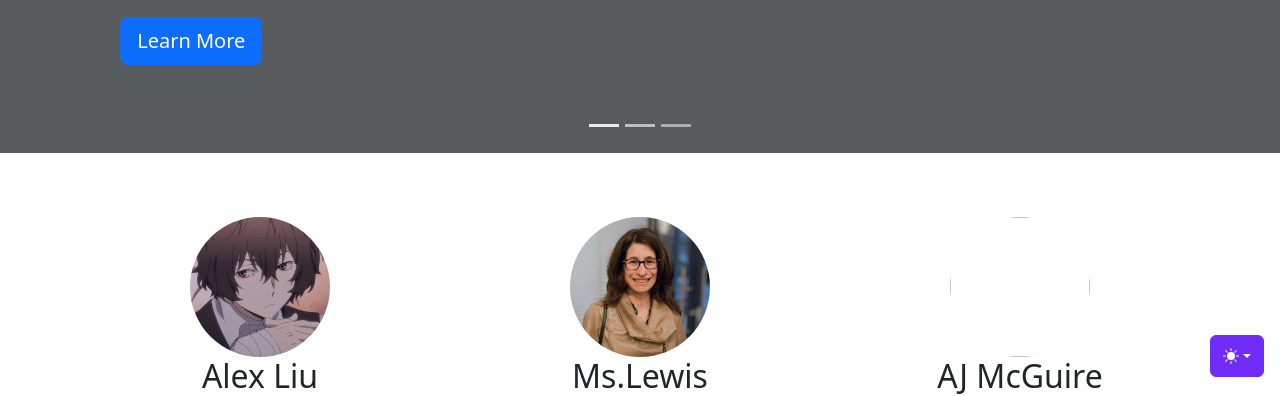
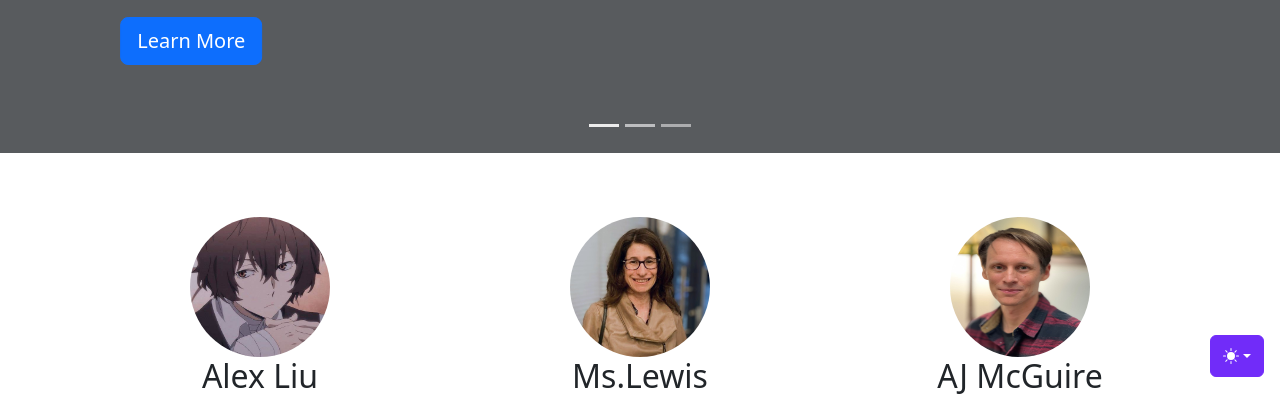
Before and after one commit to XYPakaSama/ENL, a website: page index.html in a window 1280 px wide. Shown: the part 407-803 px from the top of the page. Drawn offline with Linux system fonts and the light colour scheme.

Commit message:
index.html

```diff
--- a/index.html
+++ b/index.html
@@ -467,7 +467,7 @@
           </div>
           <!-- /.col-lg-4 -->
           <div class="col-lg-4">
-              <img src="AJ.png"
+              <img src="AJ-McGuire-crop.png"
               class="bd-placeholder-img rounded-circle"
               width="140"
               height="140" alt="">
```
